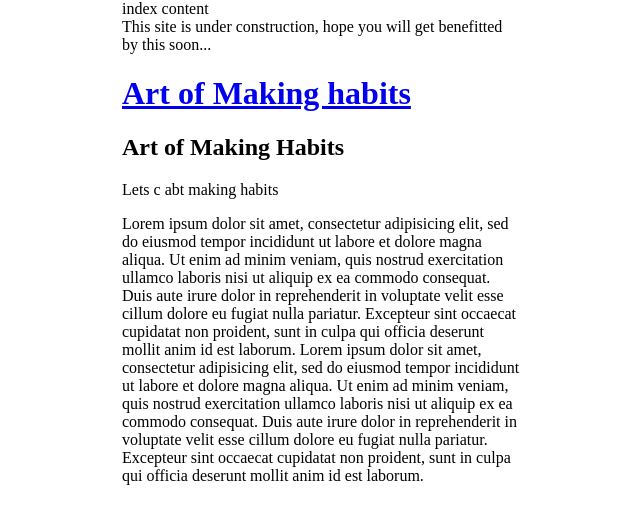
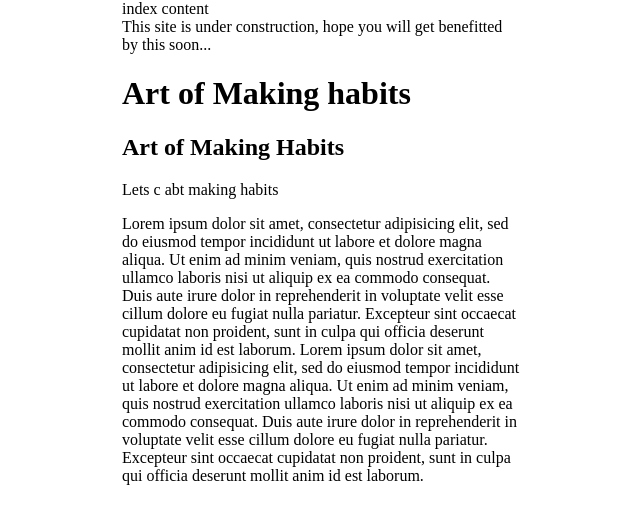
Before and after one commit to sayinathk/sayinathk.github.io, a Jekyll site: the page built from index.html, in a window 1280 px wide. Shown: the top 524 px of the page, without its empty margins (318-958 px from the left). Built offline with Jekyll 4.4.1, drawn with Linux system fonts in a browser that asks for light colours.

Commit message:
Update index.html

```diff
--- a/index.html
+++ b/index.html
@@ -7,7 +8,7 @@ layout: post
 This site is under construction, hope you will get benefitted by this soon...
 
   {% for post in site.posts %}
-  <h1><a href="post.url"> {{post.title}}</a></h1>
+  <h1>{{post.title}}</h1>
   <p>
     {{post.content}}
   </p>
```
Also changed, not shown: other parts of index.html (+1 -0 lines).
